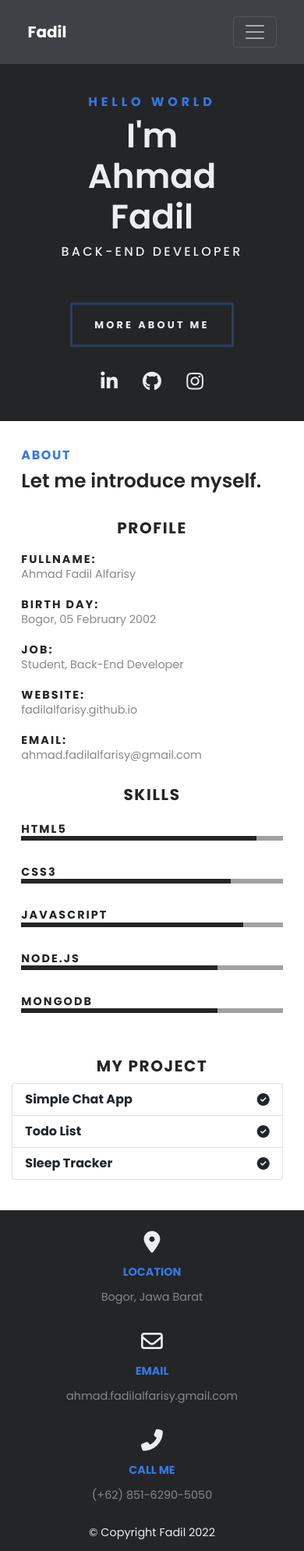
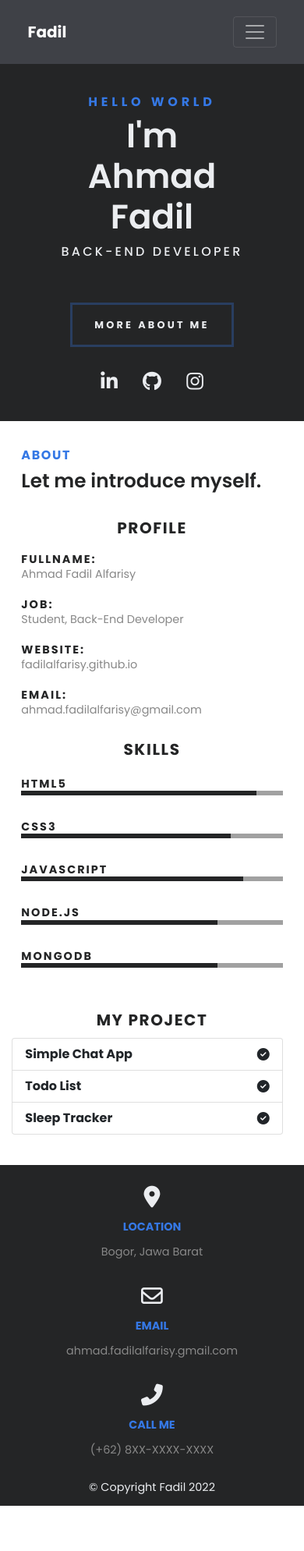
Before and after one commit to fadilalfarisy/fadilalfarisy.github.io, a plain HTML site: page index.html in a window 390 px wide. Shown: the whole page at 78% size. After the commit the page ends 1931 px from the top, so only its background shows below. Drawn offline with nearby package versions, Linux system fonts and the light colour scheme.

Commit message:
delete birtday and phone number

```diff
--- a/index.html
+++ b/index.html
@@ -69,7 +69,7 @@
 
     <ul class="list-inline">
       <li class="list-inline-item">
-        <a href="https://www.linkedin.com/in/ahmad-fadil-790386196/"><i class="fs-2 fa fa-linkedin"></i></a>
+        <a href="https://www.linkedin.com/in/ahmad-fadil-alfarisy-790386196/"><i class="fs-2 fa fa-linkedin"></i></a>
       </li>
 
       <li class="list-inline-item">
@@ -94,10 +94,6 @@
           <li class="profile-item">
             <h6>FULLNAME:</h6>
             <p>Ahmad Fadil Alfarisy</p>
-          </li>
-          <li class="profile-item">
-            <h6>BIRTH DAY:</h6>
-            <p>Bogor, 05 February 2002</p>
           </li>
           <li class="profile-item">
             <h6>JOB:</h6>
@@ -191,7 +187,7 @@
         <div class="col-lg-4 col-md-4 col-contact">
           <i class=" fs-1 fas fa-phone-alt"></i>
           <h6 class="bold contact-title ">CALL ME</h6>
-          <p class="contact-detail">(+62) 851-6290-5050</p>
+          <p class="contact-detail">(+62) 8XX-XXXX-XXXX</p>
         </div>
       </div>
       <p class="copyright">© Copyright Fadil 2022</p>
```
